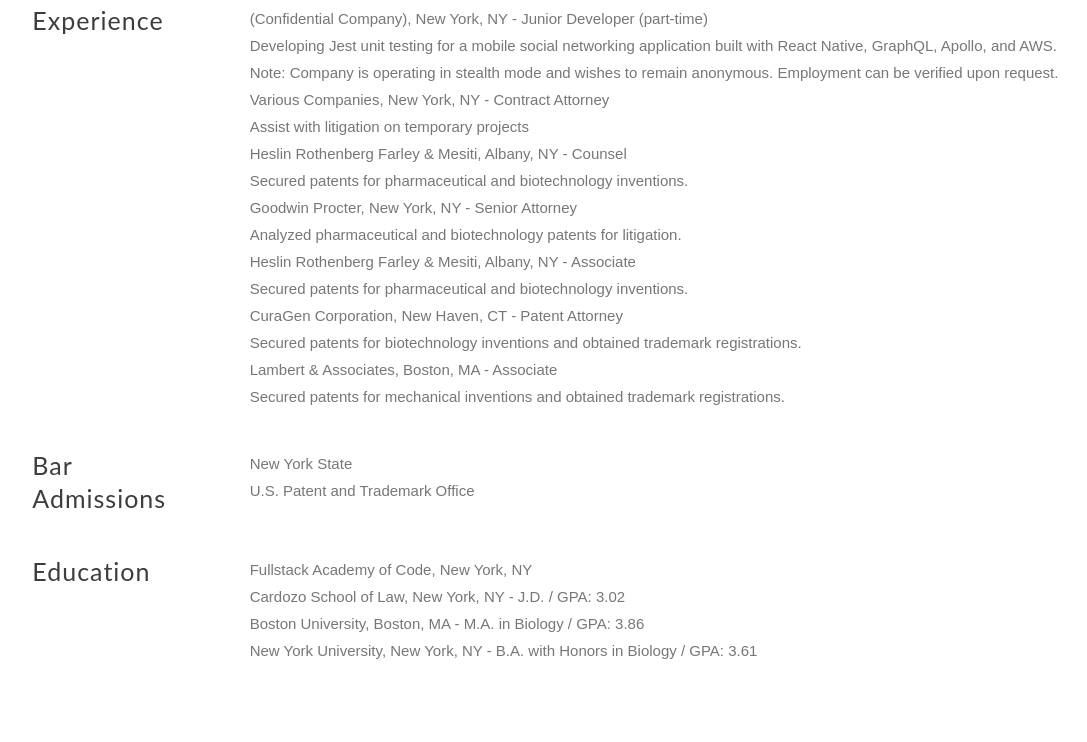
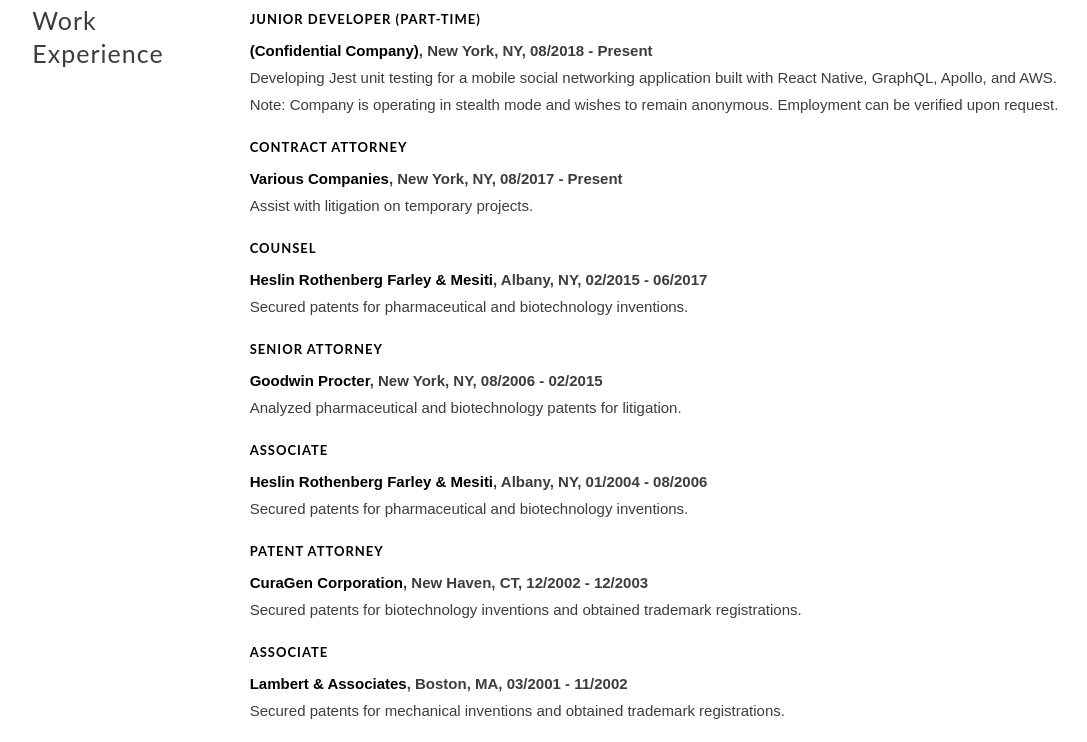
Before and after one commit to EdTimmer/edtimmer, a React app: page /#/resume in a window 1280 px wide. Shown: the part 622-1364 px from the top of the page, without its empty margins (193-1280 px from the left). Before the commit the page ends 1306 px from the top, so only its background shows below. Built offline with nearby package versions, Linux system fonts and the light colour scheme.

Commit message:
formatted work experience

```diff
--- a/public/style.css
+++ b/public/style.css
@@ -131,12 +131,42 @@
   padding: 0 0 0 20px;
 }
 
-.levelOfSkillHeader {
+.headerTwo {
   letter-spacing: 1px;
   text-transform: uppercase;
   font: 13px "Lato", sans-serif;
   font-weight: bold;
   color: black;
+}
+
+.postPadding {
+  padding-bottom: 15px;
+}
+
+.list {
+  padding: 0 0 0 20px;
+  margin-top: 0;
+  color: rgb(61, 61, 61);
+}
+
+.jobCompany {
+  font-weight: bold;
+  font-size: 15px;
+  color: black;
+  padding-top: 5px;
+}
+
+.jobLocation {
+  font-weight: bold;
+  font-size: 15px;
+  color: rgb(61, 61, 61);
+  padding-top: 5px;
+}
+
+
+.jobDescription {
+  /* font-weight: bold; */
+  color: rgb(61, 61, 61);
 }
 
 .aboutText {
@@ -146,6 +176,18 @@
   font: 400 20px/1.8 "Lato", sans-serif;
   /* font-weight: bold; */
   color: black;
+}
+
+.resHeader {
+  letter-spacing: 1px;
+  /* text-transform: uppercase; */
+  font: 25px "Lato", sans-serif;
+  color: rgb(61, 61, 61);
+}
+
+.resume {
+  text-align: left;
+  padding: 20px;
 }
 
 /* Turn off parallax scrolling for tablets and phones */
@@ -185,23 +227,6 @@
   clear: both;
 }
 
-.resHeader {
-  letter-spacing: 1px;
-  /* text-transform: uppercase; */
-  font: 25px "Lato", sans-serif;
-  color: rgb(61, 61, 61);
-}
-
-/* .resumeSection { */
-  /* font: 20px "Lato", sans-serif; */
-  /* text-align: right; */
-  /* padding: 20px; */
-/* } */
-
-.resume {
-  text-align: left;
-  padding: 20px;
-}
 /* CSS for autotype */
 
 @-webkit-keyframes typing { from { width: 0; } }
--- a/src/components/Resume.js
+++ b/src/components/Resume.js
@@ -28,8 +28,8 @@
               <Grid container spacing={24} style={{ paddingLeft: '10px', paddingTop: '10px' }}>
                 <Grid xs={3} className='resume'>
                   <span>
-                    <span className='levelOfSkillHeader'>Proficient</span>
-                    <ul style={{ paddingLeft: '10px', paddingTop: '0', marginTop: '0' }}>
+                    <span className='headerTwo'>Proficient</span>
+                    <ul className='list'>
                       <li>JavaScript (ES5/ES6)</li>
                       <li>Node</li>
                       <li>Express</li>
@@ -48,8 +48,8 @@
                 </Grid>
                 <Grid xs={3} className='resume'>
                   <span>
-                    <span className='levelOfSkillHeader'>Knowledgeable</span>
-                    <ul style={{ paddingLeft: '10px', paddingTop: '0', marginTop: '0' }}>
+                    <span className='headerTwo'>Knowledgeable</span>
+                    <ul className='list'>
                       <li>React Native</li>
                       <li>GraphQL</li>
                       <li>JWT</li>
@@ -63,8 +63,8 @@
                 </Grid>
                 <Grid xs={3} className='resume'>
                   <span>
-                    <span className='levelOfSkillHeader'>Some Experience</span>
-                    <ul style={{ paddingLeft: '10px', paddingTop: '0', marginTop: '0' }}>
+                    <span className='headerTwo'>Some Experience</span>
+                    <ul className='list'>
                       <li>Mocha</li>
                       <li>Chai</li>
                       <li>Socket.IO</li>
@@ -77,52 +77,54 @@
 
             <Grid xs={2} />
             <Grid xs={2} className='resume'>
-              <span className='resHeader'>Experience</span>
+              <span className='resHeader'>Work Experience</span>
             </Grid>
             <Grid xs={8} className='resume'>
-              <span>
-                (Confidential Company), New York, NY - Junior Developer (part-time)
-                <br />
+
+              <span className='headerTwo'>Junior Developer (part-time)</span>
+              <p className='jobCompany'>(Confidential Company)<span className='jobLocation'>, New York, NY, 08/2018 - Present</span></p>
+              <p className='jobDescription'>
                 Developing Jest unit testing for a mobile social networking application built with React Native, GraphQL, Apollo, and AWS.
-                <br />
-                Note: Company is operating in stealth mode and wishes to remain anonymous.  Employment can be verified upon request.
-              </span>
-              <br />
-              <span>
-                Various Companies, New York, NY - Contract Attorney
-                <br />
-                Assist with litigation on temporary projects
-              </span>
-              <br />
-              <span>
-                Heslin Rothenberg Farley & Mesiti, Albany, NY - Counsel
-                <br />
+                </p>
+              <p className='jobDescription postPadding'>
+                Note: Company is operating in stealth mode and wishes to remain anonymous. Employment can be verified upon request.
+              </p>
+
+              <span className='headerTwo'>Contract Attorney</span>
+              <p className='jobCompany'>Various Companies<span className='jobLocation'>, New York, NY, 08/2017 - Present</span></p>
+              <p className='jobDescription postPadding'>
+                Assist with litigation on temporary projects.
+              </p>
+
+              <span className='headerTwo'>Counsel</span>
+              <p className='jobCompany'>Heslin Rothenberg Farley & Mesiti<span className='jobLocation'>, Albany, NY, 02/2015 - 06/2017</span></p>
+              <p className='jobDescription postPadding'>
                 Secured patents for pharmaceutical and biotechnology inventions.
-              </span>
-              <br />
-              <span>
-                Goodwin Procter, New York, NY - Senior Attorney
-                <br />
+              </p>
+
+              <span className='headerTwo'>Senior Attorney</span>
+              <p className='jobCompany'>Goodwin Procter<span className='jobLocation'>, New York, NY, 08/2006 - 02/2015</span></p>
+              <p className='jobDescription postPadding'>
                 Analyzed pharmaceutical and biotechnology patents for litigation.
-              </span>
-              <br />
-              <span>
-                Heslin Rothenberg Farley & Mesiti, Albany, NY - Associate
-                <br />
+              </p>
+
+              <span className='headerTwo'>Associate</span>
+              <p className='jobCompany'>Heslin Rothenberg Farley & Mesiti<span className='jobLocation'>, Albany, NY, 01/2004 - 08/2006</span></p>
+              <p className='jobDescription postPadding'>
                 Secured patents for pharmaceutical and biotechnology inventions.
-              </span>
-              <br />
-              <span>
-                CuraGen Corporation, New Haven, CT - Patent Attorney
-                <br />
+              </p>
+
+              <span className='headerTwo postPadding'>Patent Attorney</span>
+              <p className='jobCompany'>CuraGen Corporation<span className='jobLocation'>, New Haven, CT, 12/2002 - 12/2003</span></p>
+              <p className='jobDescription postPadding'>
                 Secured patents for biotechnology inventions and obtained trademark registrations.
-              </span>
-              <br />
-              <span>
-                Lambert & Associates, Boston, MA - Associate
-                <br />
+              </p>
+
+              <span className='headerTwo'>Associate</span>
+              <p className='jobCompany'>Lambert & Associates<span className='jobLocation'>, Boston, MA, 03/2001 - 11/2002</span></p>
+              <p className='jobDescription postPadding'>
                 Secured patents for mechanical inventions and obtained trademark registrations.
-              </span>
+              </p>
             </Grid>
 
             <Grid xs={2} />
@@ -158,6 +160,19 @@
                 New York University, New York, NY - B.A. with Honors in Biology / GPA: 3.61
               </span>
             </Grid>
+            <Grid xs={2} />
+            <Grid xs={2} className='resume'>
+              <span className='resHeader'>Languages</span>
+            </Grid>
+            <Grid xs={8} className='resume'>
+              <span>
+                English
+              </span>
+              <br />
+              <span>
+                Russian
+              </span>
+            </Grid>
           </Grid>
         </div>
       </div>
```
